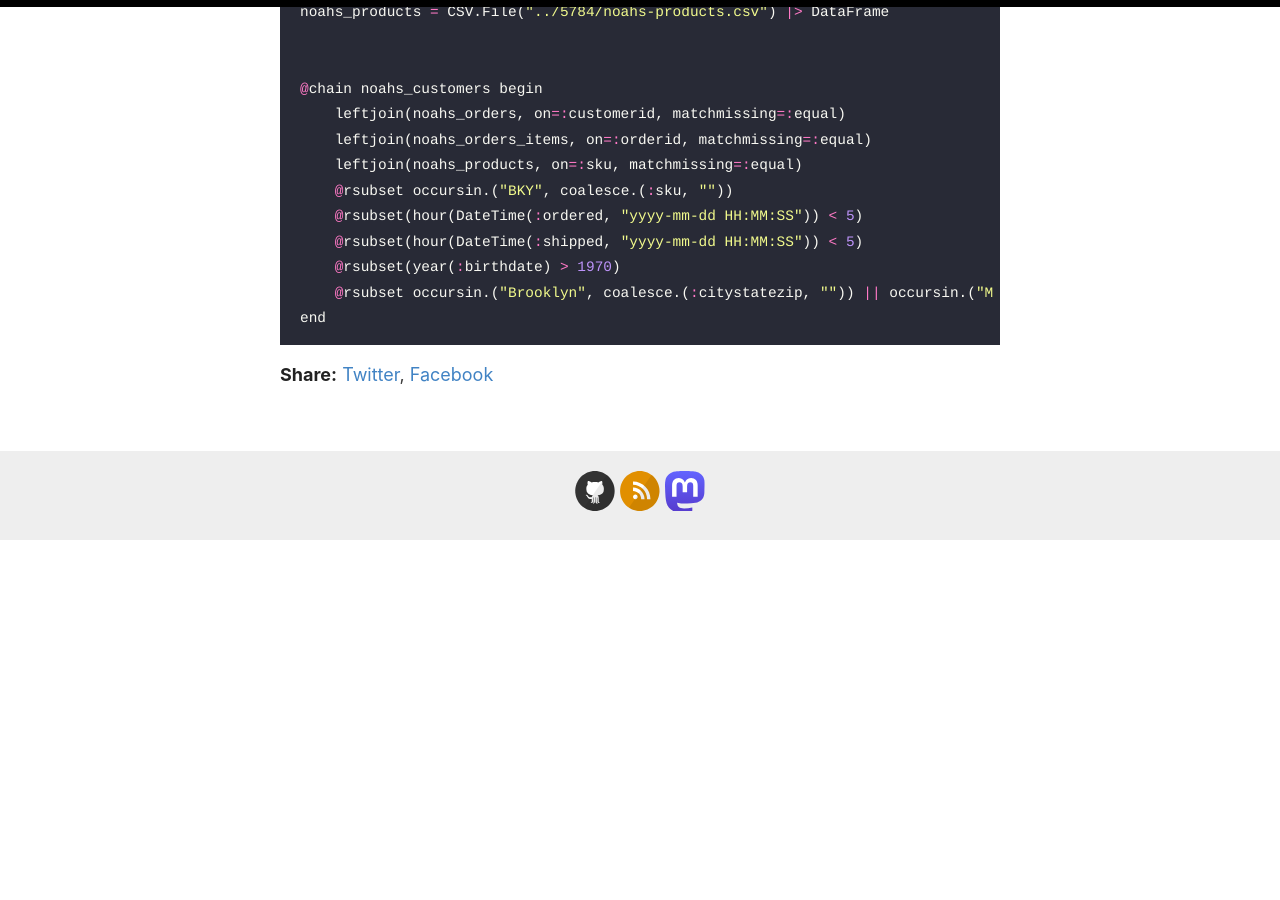
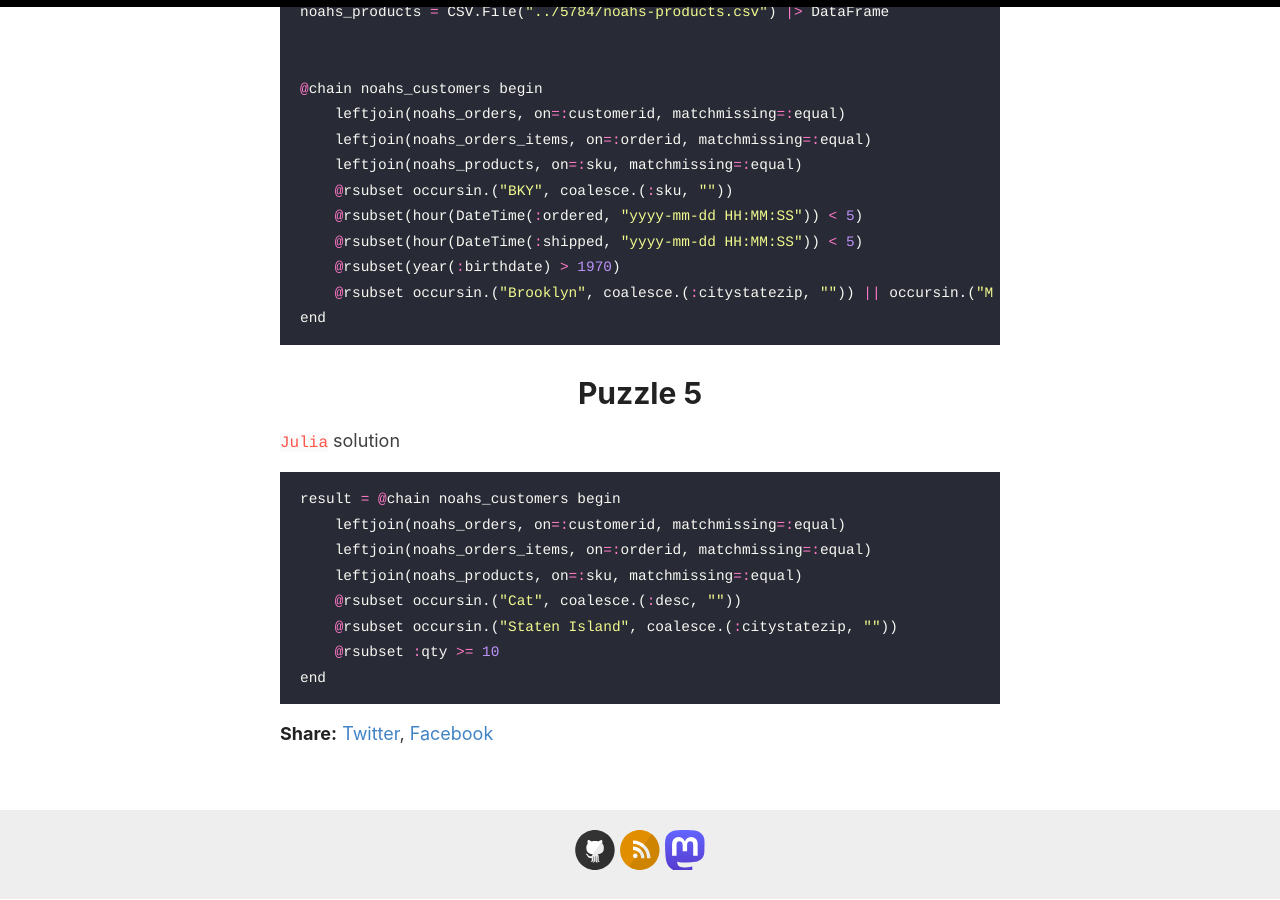
Before and after one commit to krz/krz.github.io, a Jekyll site: the page built from _posts/2023-12-08-hanukkah-of-data.md, in a window 1280 px wide and 900 px high, scrolled down 4407 px. Built offline with Jekyll 4.4.1, drawn with Linux system fonts in a browser that asks for light colours; before the commit the page ends 4947 px from its top, so only the background shows below that.

Commit message:
add Puzzle 5

````diff
--- a/_posts/2023-12-08-hanukkah-of-data.md
+++ b/_posts/2023-12-08-hanukkah-of-data.md
@@ -172,3 +172,16 @@
     @rsubset occursin.("Brooklyn", coalesce.(:citystatezip, "")) || occursin.("Manhattan", coalesce.(:citystatezip, ""))
 end
 ```
+
+# Puzzle 5
+`Julia` solution
+```R
+result = @chain noahs_customers begin
+    leftjoin(noahs_orders, on=:customerid, matchmissing=:equal)
+    leftjoin(noahs_orders_items, on=:orderid, matchmissing=:equal)
+    leftjoin(noahs_products, on=:sku, matchmissing=:equal)
+    @rsubset occursin.("Cat", coalesce.(:desc, ""))
+    @rsubset occursin.("Staten Island", coalesce.(:citystatezip, ""))
+    @rsubset :qty >= 10
+end
+```
````
